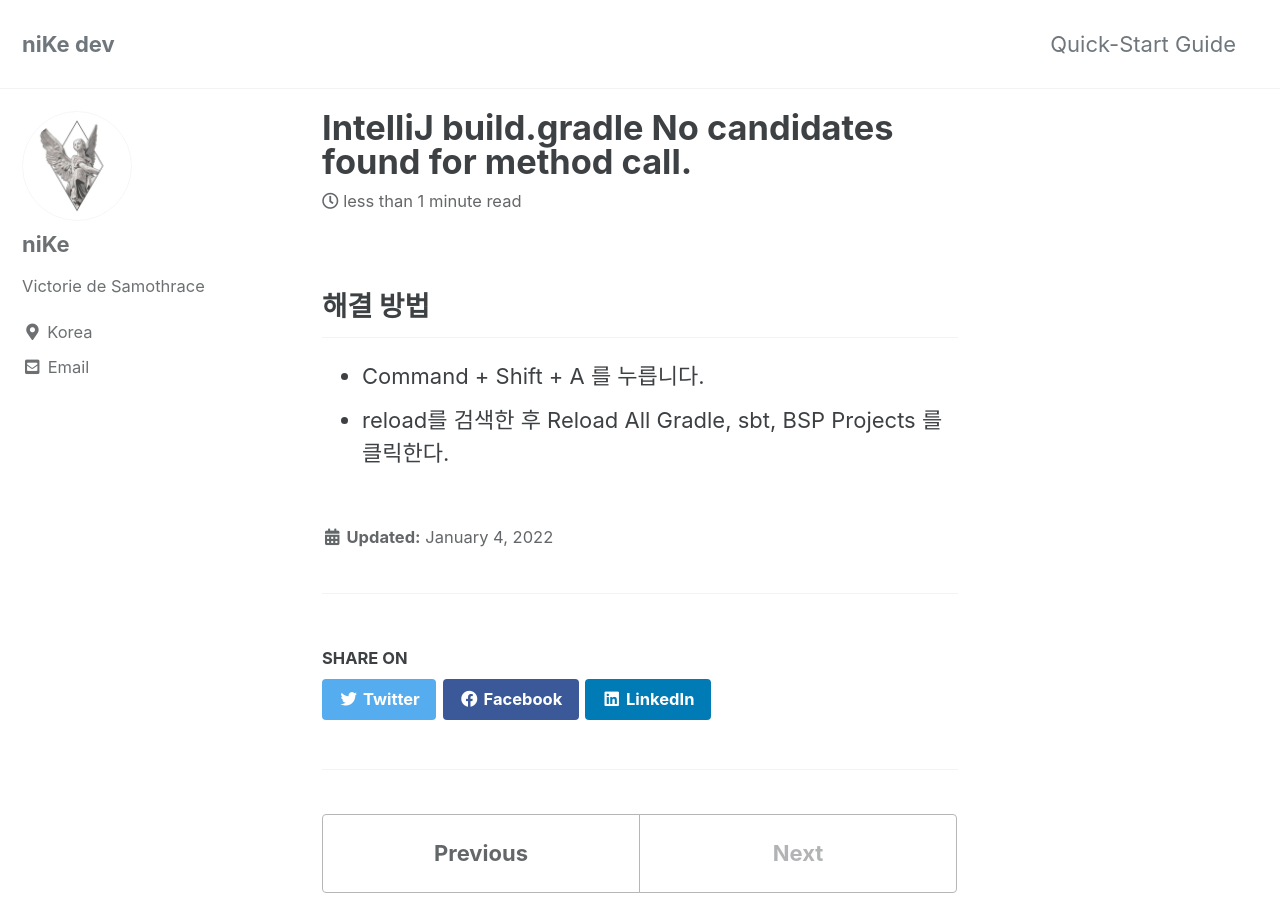
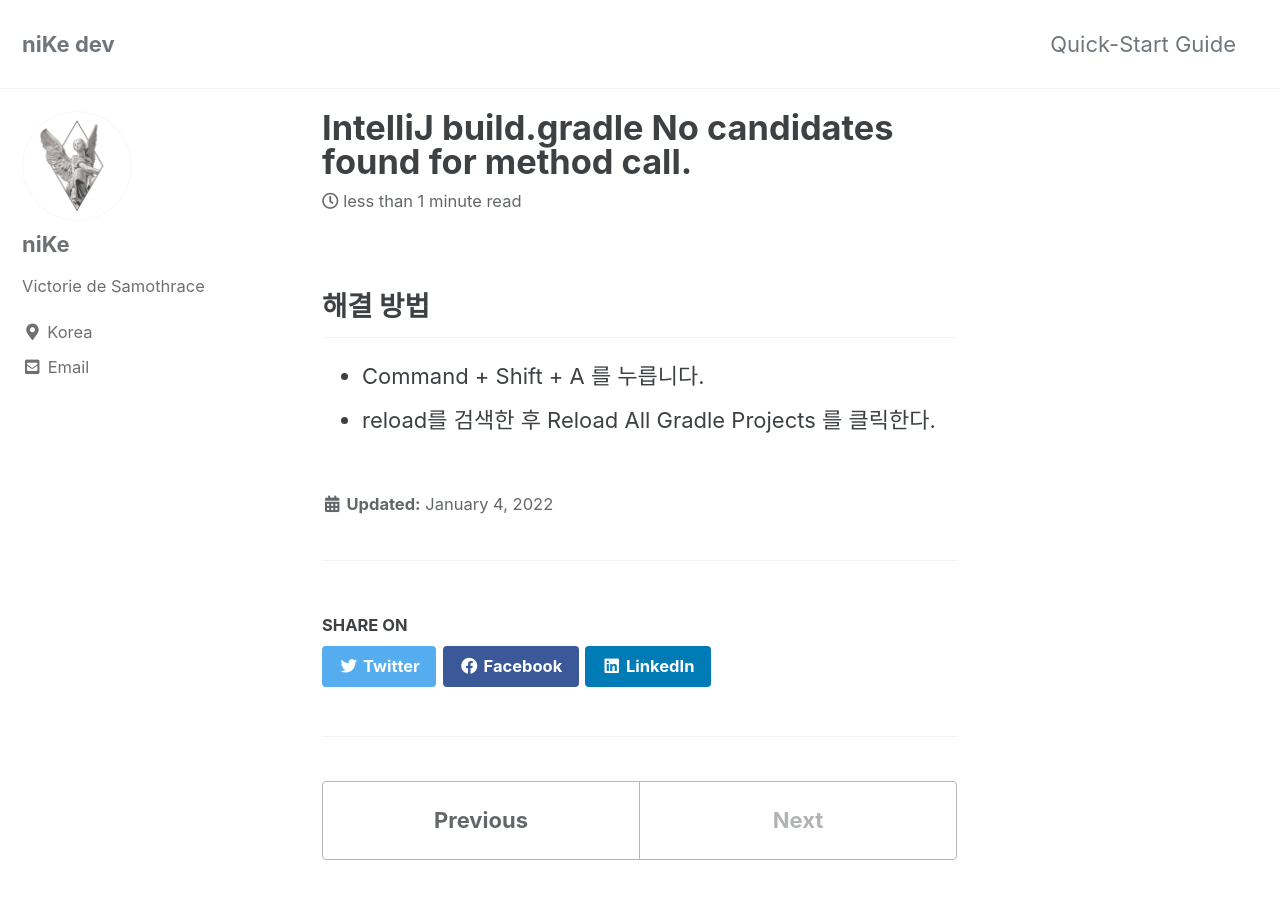
Before and after one commit to KwakTaeMin/KwakTaeMin.github.io, a Jekyll site: the page built from _posts/2022-01-04-intellij_no_candidates_found_for_method_call.md, in a window 1280 px wide and 900 px high. Built offline with Jekyll 4.4.1, drawn with Linux system fonts in a browser that asks for light colours; cached includes are drawn as plain includes.

Commit message:
0104 modify

```diff
--- a/_posts/2022-01-04-intellij_no_candidates_found_for_method_call.md
+++ b/_posts/2022-01-04-intellij_no_candidates_found_for_method_call.md
@@ -5,4 +5,4 @@ title : "IntelliJ build.gradle No candidates found for method call."
 
 ## 해결 방법
 - Command + Shift + A 를 누릅니다.
-- reload를 검색한 후 Reload All Gradle, sbt, BSP Projects 를 클릭한다.
+- reload를 검색한 후 Reload All Gradle Projects 를 클릭한다.
```
